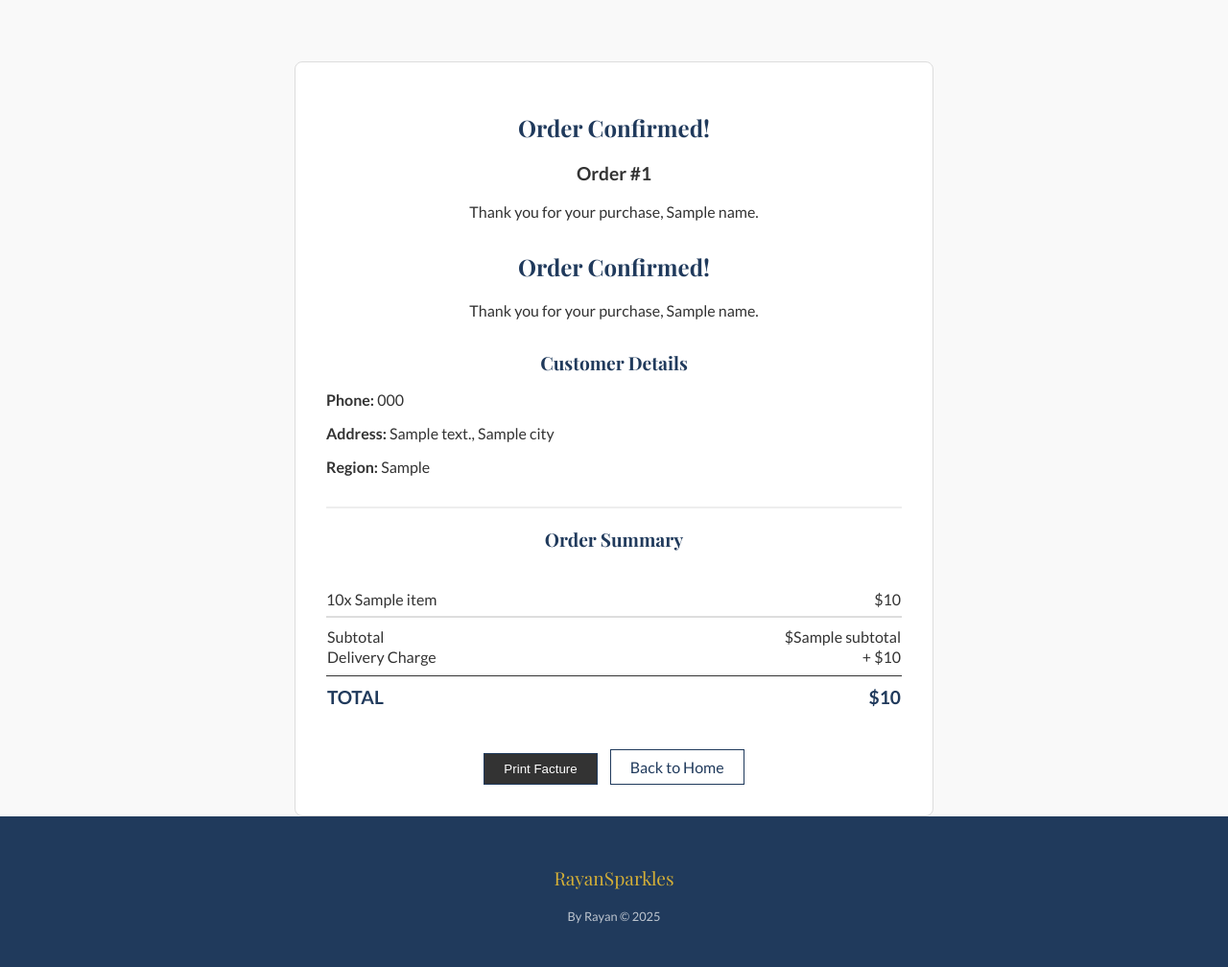
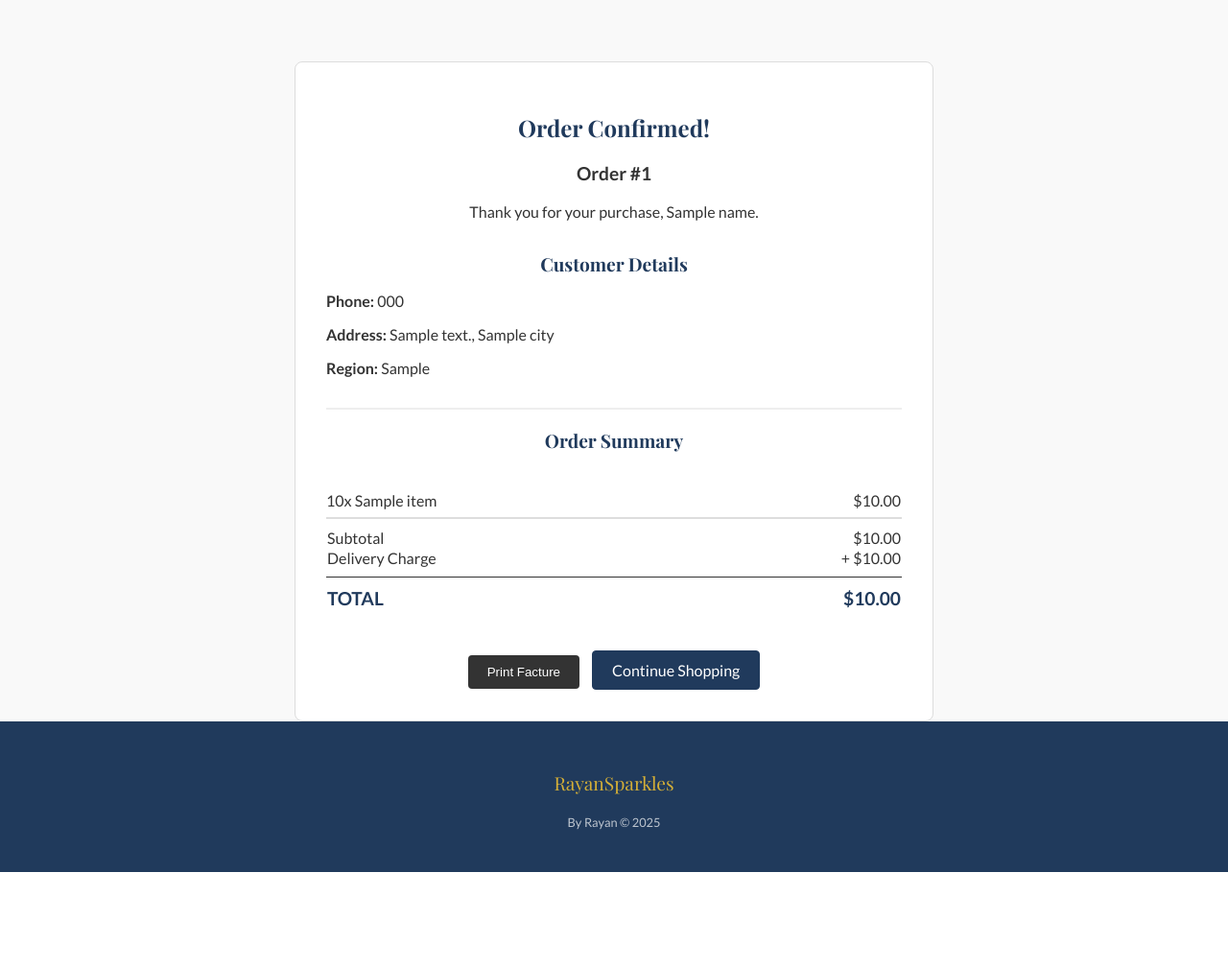
Before and after one commit to mohammadtout24/Sparkles, a Django app: template store/templates/store/invoice.html in a window 1280 px wide. Shown: the part 51-1059 px from the top of the page at 96% size. After the commit the page ends 960 px from the top, so only its background shows below. Run offline with Django 5.2, Linux system fonts and the light colour scheme; the template is opened without the code that fills it: most values are stand-ins (such as "Sample title", 1, 10 or a date in 2020); some web fonts are replaced.

Commit message:
Update invoice.html

```diff
--- a/store/templates/store/invoice.html
+++ b/store/templates/store/invoice.html
@@ -1,14 +1,18 @@
 {% extends 'store/base.html' %}
 {% block content %}
 
+<style>
+    @media print {
+        .no-print { display: none !important; }
+        .container { margin-top: 0 !important; border: none !important; width: 100% !important; max-width: 100% !important; }
+    }
+</style>
+
 <div class="container" style="margin-top: 4rem; max-width: 600px; background: white; padding: 2rem; border: 1px solid #ddd; border-radius: 8px;">
+
     <div style="text-align: center; margin-bottom: 2rem;">
         <h2 style="color: var(--brand-navy);">Order Confirmed!</h2>
         <p style="font-size: 1.2rem; font-weight: bold;">Order #{{ order_id }}</p>
-        <p>Thank you for your purchase, {{ name }}.</p>
-    </div>
-    <div style="text-align: center; margin-bottom: 2rem;">
-        <h2 style="color: var(--brand-navy);">Order Confirmed!</h2>
         <p>Thank you for your purchase, {{ name }}.</p>
     </div>
 
@@ -25,31 +29,30 @@
             {% for item in items_summary %}
             <tr style="border-bottom: 1px solid #f9f9f9;">
                 <td style="padding: 8px 0;">{{ item.qty }}x {{ item.name }}</td>
-                <td style="text-align: right;">${{ item.total }}</td>
+                <td style="text-align: right;">${{ item.total|floatformat:2 }}</td>
             </tr>
             {% endfor %}
 
             <tr style="border-top: 2px solid #ddd;">
                 <td style="padding-top: 10px;">Subtotal</td>
-                <td style="text-align: right; padding-top: 10px;">${{ subtotal }}</td>
+                <td style="text-align: right; padding-top: 10px;">${{ subtotal|floatformat:2 }}</td>
             </tr>
             <tr>
                 <td style="padding-bottom: 10px;">Delivery Charge</td>
-                <td style="text-align: right; padding-bottom: 10px;">+ ${{ delivery_fee }}</td>
+                <td style="text-align: right; padding-bottom: 10px;">+ ${{ delivery_fee|floatformat:2 }}</td>
             </tr>
             <tr style="font-weight: bold; font-size: 1.2rem; color: var(--brand-navy);">
                 <td style="padding-top: 10px; border-top: 1px solid #333;">TOTAL</td>
-                <td style="text-align: right; padding-top: 10px; border-top: 1px solid #333;">${{ final_total }}</td>
+                <td style="text-align: right; padding-top: 10px; border-top: 1px solid #333;">${{ final_total|floatformat:2 }}</td>
             </tr>
         </table>
     </div>
 
-    <div style="text-align: center;">
-        <button onclick="window.print()" class="btn-view" style="background: #333; color: white; cursor: pointer;">Print Facture</button>
-        <a href="{% url 'home' %}" class="btn-view" style="margin-left: 10px;">Back to Home</a>
+    <div class="no-print" style="text-align: center;">
+        <button onclick="window.print()" class="btn-view" style="background: #333; color: white; cursor: pointer; border: none; padding: 10px 20px; border-radius: 4px;">Print Facture</button>
+        <a href="{% url 'home' %}" class="btn-view" style="margin-left: 10px; text-decoration: none; background: var(--brand-navy); color: white; padding: 10px 20px; border-radius: 4px;">Continue Shopping</a>
     </div>
 
 </div>
 
-
 {% endblock %}
```
